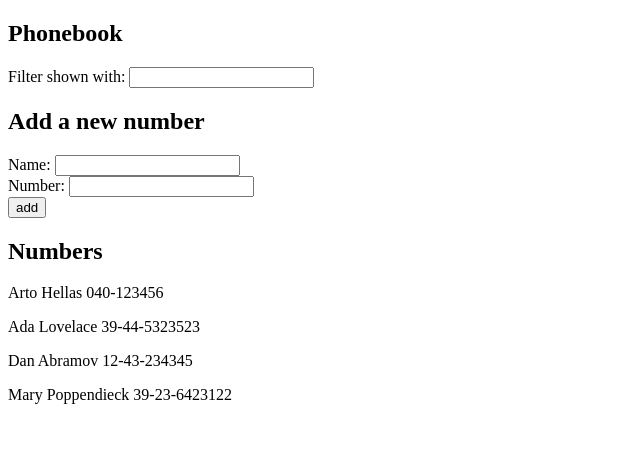
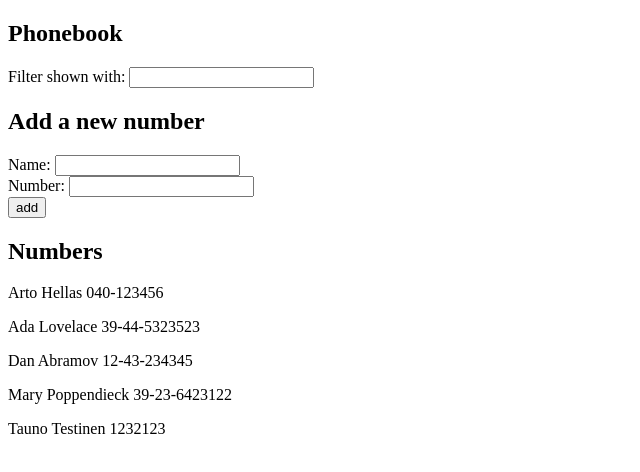
Before and after one commit to SusannaV/Full-Stack-Open-2020, a React (Create React App) app in the folder Osa 2/puhelinluettelo/: page / in a window 1280 px wide. Shown: the top 472 px of the page, without its empty margins (0-640 px from the left). Built offline with nearby package versions, Linux system fonts and the light colour scheme; data requests are answered from the project's data file.

Commit message:
2.15 tehty

```diff
--- a/Osa 2/puhelinluettelo/db.json
+++ b/Osa 2/puhelinluettelo/db.json
@@ -19,6 +19,11 @@
       "name": "Mary Poppendieck",
       "number": "39-23-6423122",
       "id": 4
+    },
+    {
+      "name": "Tauno Testinen",
+      "number": "1232123",
+      "id": 5
     }
   ]
 }
--- a/Osa 2/puhelinluettelo/src/App.js
+++ b/Osa 2/puhelinluettelo/src/App.js
@@ -26,7 +26,6 @@ const App = () => {
   };
   const handleSearch = (event) => {
     setNewSearch(event.target.value);
-    console.log(newSearch);
   };
 
   return (
--- a/Osa 2/puhelinluettelo/src/components/PersonForm.js
+++ b/Osa 2/puhelinluettelo/src/components/PersonForm.js
@@ -1,4 +1,5 @@
 import React from "react";
+import axios from "axios";
 
 const PersonForm = (props) => {
   const addPerson = (event) => {
@@ -15,7 +16,12 @@ const PersonForm = (props) => {
         name: props.name,
         number: props.number,
       };
+
+      axios
+    .post('http://localhost:3001/persons', noteObject)
+    .then(response => {
       props.personSetter(props.persons.concat(noteObject));
+    })
     }
     props.nameSetter("");
     props.numberSetter("");
```
